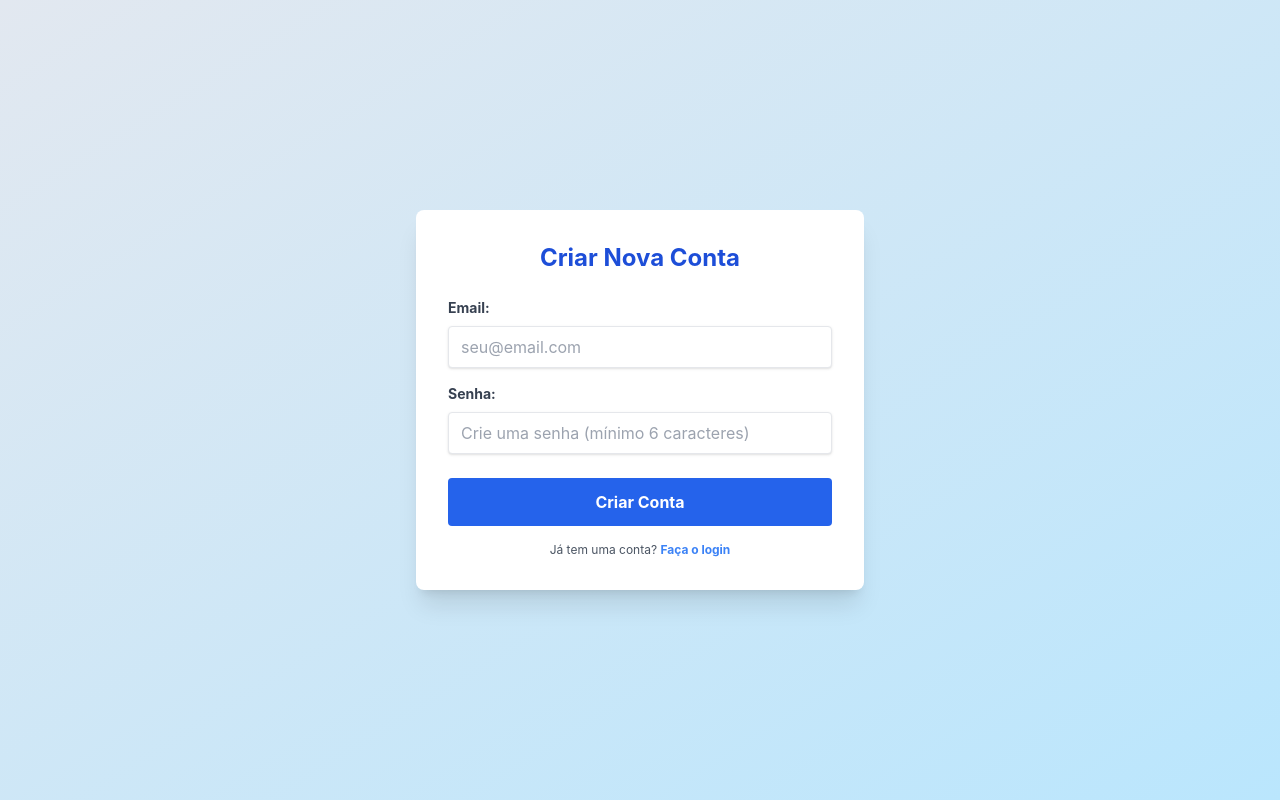
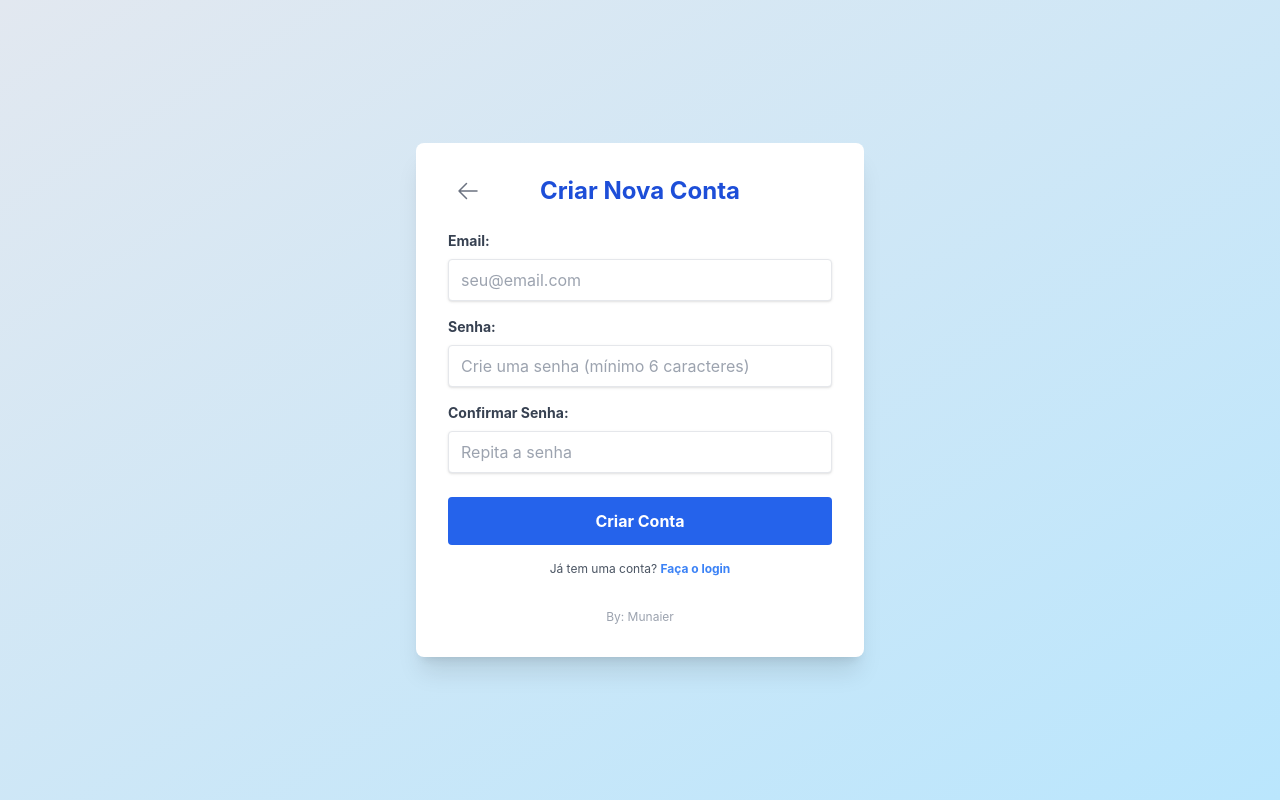
Before and after one commit to Lucasmunaier/gerenciador-de-transporte, a React (Vite) app: page / in a window 1280 px wide. Both pictures are taken after a click on the button "Crie uma agora". Built offline with nearby package versions, Linux system fonts and the light colour scheme; no server answers.

Commit message:
Mudanças para By: Munaier, Criar conta e botao de voltar

```diff
--- a/App.tsx
+++ b/App.tsx
@@ -196,6 +196,7 @@ const App: React.FC = () => {
 
         <footer className="py-4 text-center text-sm text-gray-500 border-t border-gray-200 bg-white">
           <p>&copy; {new Date().getFullYear()} {APP_TITLE}. Todos os direitos reservados.</p>
+          <p className="mt-1 text-xs text-gray-400">By: Munaier</p> {/* <-- ADICIONE AQUI --> */}
         </footer>
       </div>
     </AppProvider>
--- a/components/Login.tsx
+++ b/components/Login.tsx
@@ -98,6 +98,9 @@ const Login: React.FC<LoginProps> = ({ onNavigateToRegister }) => {
             Crie uma agora
           </button>
         </p>
+        <p className="mt-8 text-center text-xs text-gray-400">
+        By: Munaier
+        </p>
       </div>
     </div>
   );
--- a/components/Register.tsx
+++ b/components/Register.tsx
@@ -1,7 +1,6 @@
-// ARQUIVO: components/Register.tsx
-
 import React, { useState } from 'react';
-import { supabase } from '../supabaseClient'; // Verifique se o caminho está correto
+import { supabase } from '../supabaseClient';
+import { ArrowLeftIcon } from './icons'; // Importando o ícone de seta
 
 interface RegisterProps {
   onNavigateToLogin: () => void;
@@ -10,15 +9,27 @@ interface RegisterProps {
 const Register: React.FC<RegisterProps> = ({ onNavigateToLogin }) => {
   const [email, setEmail] = useState('');
   const [password, setPassword] = useState('');
+  const [confirmPassword, setConfirmPassword] = useState(''); // NOVO: Estado para a confirmação de senha
   const [loading, setLoading] = useState(false);
   const [error, setError] = useState<string | null>(null);
   const [successMessage, setSuccessMessage] = useState<string | null>(null);
 
   const handleRegister = async (e: React.FormEvent) => {
     e.preventDefault();
-    setLoading(true);
     setError(null);
     setSuccessMessage(null);
+
+    // NOVO: Validações no frontend
+    if (password.length < 6) {
+      setError("A senha deve ter no mínimo 6 caracteres.");
+      return;
+    }
+    if (password !== confirmPassword) {
+      setError("As senhas não coincidem.");
+      return;
+    }
+
+    setLoading(true);
 
     const { error } = await supabase.auth.signUp({
       email: email,
@@ -28,9 +39,11 @@ const Register: React.FC<RegisterProps> = ({ onNavigateToLogin }) => {
     if (error) {
       setError(`Erro ao criar conta: ${error.message}`);
     } else {
-      setSuccessMessage("Conta criada com sucesso! Você já pode fazer o login.");
+      // ALTERADO: Mensagem para confirmar o email
+      setSuccessMessage("Conta criada! Por favor, verifique seu email para confirmar sua conta antes de fazer o login.");
       setEmail('');
       setPassword('');
+      setConfirmPassword('');
     }
     setLoading(false);
   };
@@ -38,14 +51,25 @@ const Register: React.FC<RegisterProps> = ({ onNavigateToLogin }) => {
   return (
     <div className="flex items-center justify-center min-h-screen bg-gradient-to-br from-slate-200 to-sky-200 p-4">
       <div className="bg-white p-8 rounded-lg shadow-xl w-full max-w-md">
-        <h2 className="text-2xl font-bold text-blue-700 mb-6 text-center">Criar Nova Conta</h2>
+
+        {/* NOVO: Título com botão de voltar */}
+        <div className="relative flex items-center justify-center mb-6">
+          <button
+            onClick={onNavigateToLogin}
+            className="absolute left-0 p-2 text-gray-500 hover:text-blue-700 hover:bg-gray-100 rounded-full transition-colors"
+            title="Voltar para o Login"
+          >
+            <ArrowLeftIcon className="w-6 h-6" />
+          </button>
+          <h2 className="text-2xl font-bold text-blue-700 text-center">Criar Nova Conta</h2>
+        </div>
+
         {error && <p className="text-red-500 mb-4 bg-red-100 p-3 rounded-md text-center">{error}</p>}
         {successMessage && <p className="text-green-500 mb-4 bg-green-100 p-3 rounded-md text-center">{successMessage}</p>}
-        <form onSubmit={handleRegister}>
+
+        <form onSubmit={handleRegister} className={successMessage ? 'hidden' : ''}>
           <div className="mb-4">
-            <label htmlFor="email" className="block text-gray-700 text-sm font-bold mb-2">
-              Email:
-            </label>
+            <label htmlFor="email" className="block text-gray-700 text-sm font-bold mb-2">Email:</label>
             <input
               type="email"
               id="email"
@@ -56,10 +80,8 @@ const Register: React.FC<RegisterProps> = ({ onNavigateToLogin }) => {
               required
             />
           </div>
-          <div className="mb-6">
-            <label htmlFor="password" className="block text-gray-700 text-sm font-bold mb-2">
-              Senha:
-            </label>
+          <div className="mb-4">
+            <label htmlFor="password" className="block text-gray-700 text-sm font-bold mb-2">Senha:</label>
             <input
               type="password"
               id="password"
@@ -70,6 +92,21 @@ const Register: React.FC<RegisterProps> = ({ onNavigateToLogin }) => {
               required
             />
           </div>
+
+          {/* NOVO: Campo de Confirmar Senha */}
+          <div className="mb-6">
+            <label htmlFor="confirmPassword" className="block text-gray-700 text-sm font-bold mb-2">Confirmar Senha:</label>
+            <input
+              type="password"
+              id="confirmPassword"
+              className="shadow appearance-none border rounded w-full py-2 px-3 text-gray-700"
+              value={confirmPassword}
+              onChange={(e) => setConfirmPassword(e.target.value)}
+              placeholder="Repita a senha"
+              required
+            />
+          </div>
+
           <div className="flex items-center justify-between">
             <button
               className={`w-full bg-blue-600 hover:bg-blue-700 text-white font-bold py-3 px-4 rounded focus:outline-none focus:shadow-outline ${loading ? 'opacity-50 cursor-not-allowed' : ''}`}
@@ -80,11 +117,17 @@ const Register: React.FC<RegisterProps> = ({ onNavigateToLogin }) => {
             </button>
           </div>
         </form>
-        <p className="mt-4 text-gray-600 text-center text-xs">
+
+        <p className={`mt-4 text-gray-600 text-center text-xs ${successMessage ? 'hidden' : ''}`}>
           Já tem uma conta?{' '}
           <button onClick={onNavigateToLogin} className="text-blue-500 hover:text-blue-700 font-bold">
             Faça o login
           </button>
+        </p>
+
+        {/* NOVO: Marca d'água */}
+        <p className="mt-8 text-center text-xs text-gray-400">
+          By: Munaier
         </p>
       </div>
     </div>
--- a/components/icons.tsx
+++ b/components/icons.tsx
@@ -111,3 +111,10 @@ export const GoogleIcon: React.FC<React.SVGProps<SVGSVGElement>> = (props) => (
     <path fill="#1976D2" d="M43.611 20.083H42V20H24v8h11.303c-.792 2.237-2.231 4.166-4.087 5.571l6.19 5.238C42.012 35.836 44 30.138 44 24c0-1.341-.138-2.65-.389-3.917z" />
   </svg>
 );
+
+// Adicione este código em components/icons.tsx
+export const ArrowLeftIcon: React.FC<React.SVGProps<SVGSVGElement>> = (props) => (
+  <svg xmlns="http://www.w3.org/2000/svg" fill="none" viewBox="0 0 24 24" strokeWidth={1.5} stroke="currentColor" {...props}>
+    <path strokeLinecap="round" strokeLinejoin="round" d="M10.5 19.5 3 12m0 0 7.5-7.5M3 12h18" />
+  </svg>
+);
```
